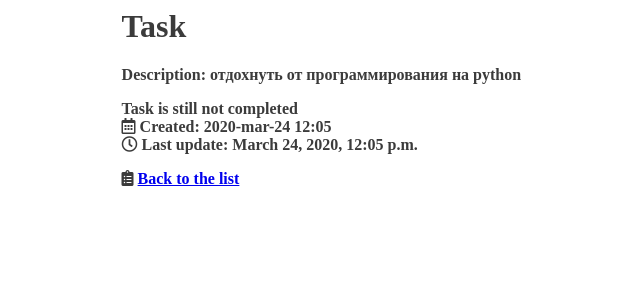
After one commit to top1Dron/taskList, a Django app: page /tasks/details/24 in a window 1280 px wide. The commit adds this page. Shown: the top 300 px of the page, without its empty margins (234-874 px from the left). Run offline with Django 3.2, Linux system fonts and the light colour scheme; data comes from the database, SQL or seed files in the repository; both versions use the stored data as it was after the commit.

Commit message:
Add details template for viewing detailed info about task

```diff
--- a/taskList/urls.py
+++ b/taskList/urls.py
@@ -17,6 +17,6 @@ from django.contrib import admin
 from django.urls import include, path
 
 urlpatterns = [
-    path('tasks/', include('tasks.urls')),
+    path('tasks/', include(('tasks.urls', 'tasks'), namespace='tasks')),
     path('admin/', admin.site.urls),
 ]
--- a/tasks/models.py
+++ b/tasks/models.py
@@ -1,4 +1,5 @@
 from django.db import models
+from django.urls import reverse
 
 
 class TodoItem(models.Model):
@@ -12,5 +13,9 @@ class TodoItem(models.Model):
         return self.description.lower()
 
 
+    def get_absolute_url(self):
+        return reverse("tasks:details", args=[self.pk])
+
+
     class Meta:
         ordering = ('-created',)
--- /dev/null
+++ b/tasks/templates/tasks/details.html
@@ -0,0 +1,26 @@
+{% extends 'tasks/base.html' %}
+{% load static %}
+
+
+{% block title %}Task {{ object.id }}{% endblock title %}
+{% block extrahead %}
+    <link rel="stylesheet"
+href="https://use.fontawesome.com/releases/v5.7.0/css/all.css"
+integrity="sha384-
+lZN37f5QGtY3VHgisS14W3ExzMWZxybE1SJSEsQp9S+oqd12jhcu+A56Ebc1zFSJ"
+crossorigin="anonymous">
+{% endblock extrahead %}
+
+
+{% block main_content %}
+    <h1>Task</h1>
+    <p><strong>Description</strong>: {{ object }}</p>
+    <ul>
+        <li>
+        {{ object.is_completed|yesno:"Task completed, Task is still not completed" }}
+        </li>
+        <li><i class='far fa-calendar-alt'></i>&nbsp;Created: {{ object.created|date:"Y-b-d H:i" }}</li>
+        <li><i class='far fa-clock'></i>&nbsp;Last update: {{ object.updated }}</li>
+    </ul>
+    <i class='fas fa-clipboard-list'></i>&nbsp;<a href={% url 'tasks:list' %}>Back to the list</a>
+{% endblock main_content %}
--- a/tasks/templates/tasks/list.html
+++ b/tasks/templates/tasks/list.html
@@ -18,8 +18,8 @@
             <li>
                 <input class='checkbox' data-uid={{task.id}} type='checkbox' />
             {% endif %}
-                {{ task }}
-                <a class='remove' href="../delete/{{ task.id }}">X</a>
+                <a href={% url 'tasks:details' task.id %}>{{ task }}</a>
+                <a class='remove' href={% url 'tasks:delete' task.id %}>X</a>
                 <hr/>
             </li>
         {% endfor %}
--- a/tasks/urls.py
+++ b/tasks/urls.py
@@ -1,5 +1,8 @@
 from django.urls import path
 from . import views
+
+
+app_name = 'tasks'
 
 
 urlpatterns = [
@@ -8,4 +11,5 @@ urlpatterns = [
     path('create/', views.TaskCreateView.as_view(), name='create'),
     path('complete/<int:uid>', views.complete_task, name='complete'),
     path('delete/<int:uid>', views.delete_task, name='delete'),
+    path('details/<int:pk>', views.TaskDetailsView.as_view(), name='details')
 ]
--- a/tasks/views.py
+++ b/tasks/views.py
@@ -1,7 +1,11 @@
 from django.http import HttpResponse
 from django.shortcuts import render, redirect
-from django.views.import View
+from django.urls import reverse
+from django.views import View
 from django.views.generic import ListView
+from django.views.generic.detail import DetailView
+
+
 from tasks.models import TodoItem
 from tasks.forms import TodoItemForm
 
@@ -19,9 +23,12 @@ def complete_task(request, uid):
 
 
 def delete_task(request, uid):
-    task = TodoItem.objects.get(id=uid)
-    task.delete()
-    return redirect("/tasks/list")
+    try:
+        task = TodoItem.objects.get(id=uid)
+        task.delete()
+    except:
+        pass
+    return redirect(reverse("tasks:list"))
 
 
 class TaskListView(ListView):
@@ -38,7 +45,7 @@ class TaskCreateView(View):
         form = TodoItemForm(request.POST)
         if form.is_valid():
             form.save()
-            return redirect('/tasks/list')
+            return redirect(reverse("tasks:list"))
 
         return self.my_render(request, form)
 
@@ -46,3 +53,8 @@ class TaskCreateView(View):
     def get(self, request, *args, **kwargs):
         form = TodoItemForm()
         return self.my_render(request, form)
+
+
+class TaskDetailsView(DetailView):
+    model = TodoItem
+    template_name = 'tasks/details.html'
```
Also changed, not shown: db.sqlite3.
